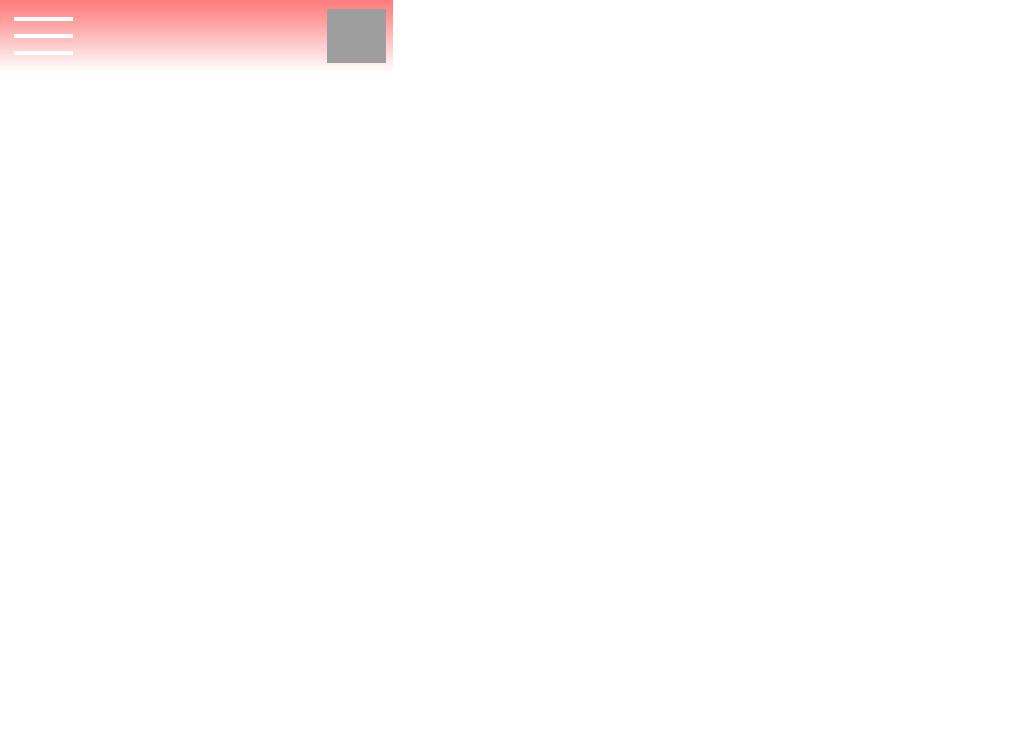
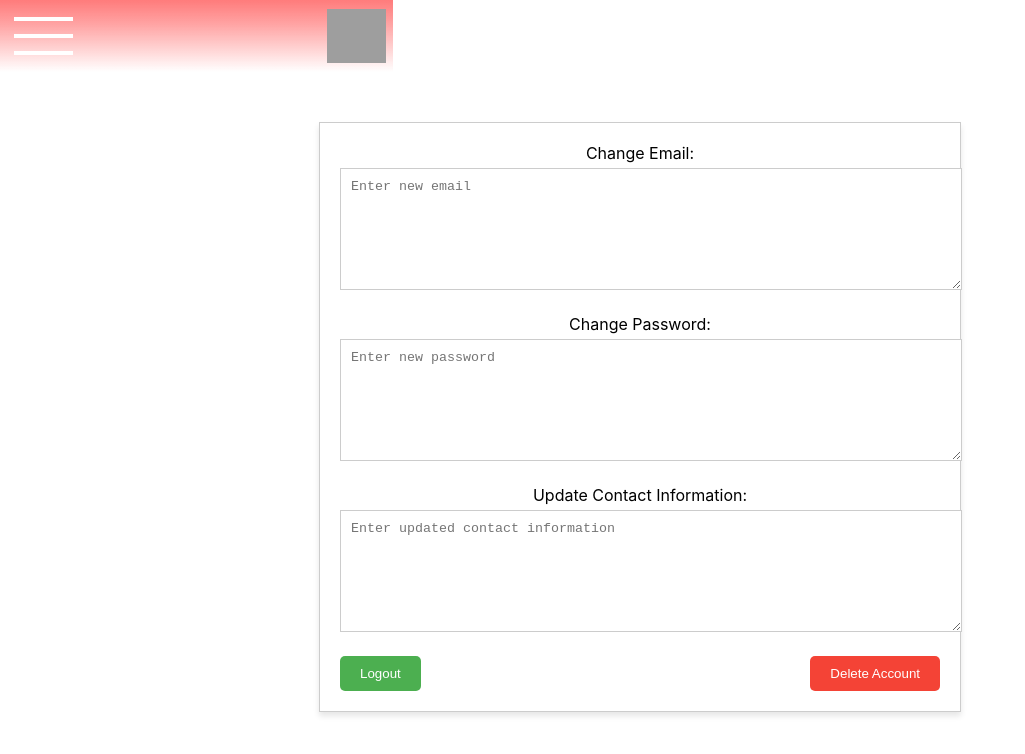
Before and after one commit to agiledev-students-fall2023/4-final-project-culinary-quest, a React (Create React App) app in the folder front-end/: page / in a window 1280 px wide. Shown: the top 754 px of the page, without its empty margins (0-1025 px from the left). Built offline with nearby package versions, Linux system fonts and the light colour scheme; grey boxes are pictures that could not be loaded.

Commit message:
demo commit

```diff
--- a/front-end/src/App.js
+++ b/front-end/src/App.js
@@ -1,5 +1,7 @@
 // App.js
 import React from 'react';
+import './App.css';
+import SettingsPage from './SettingsPage';
 //import { Link } from "react-router-dom";
 import './header_style.css';          // Import the styles
 import Header from './header';  // Import the header component
@@ -8,6 +10,7 @@ function App() {
   return (
     <div className="App">
       <Header />
+      <SettingsPage />
     </div>
   );
 }
--- /dev/null
+++ b/front-end/src/SettingsPage.css
@@ -0,0 +1,39 @@
+/* src/SettingsPage.css */
+.settings-container {
+    max-width: 600px;
+    margin: 50px auto;
+    padding: 20px;
+    border: 1px solid #ccc;
+    box-shadow: 0 4px 6px rgba(0, 0, 0, 0.1);
+}
+
+.input-box {
+    margin-bottom: 20px;
+}
+
+textarea {
+    width: 100%;
+    height: 100px;
+    padding: 10px;
+    margin-top: 5px;
+    border: 1px solid #ccc;
+    resize: vertical;
+}
+
+.button-group {
+    display: flex;
+    justify-content: space-between;
+}
+
+button {
+    padding: 10px 20px;
+    cursor: pointer;
+    border: none;
+    border-radius: 5px;
+    background-color: #4CAF50;
+    color: white;
+}
+
+button.danger {
+    background-color: #f44336;
+}
--- /dev/null
+++ b/front-end/src/SettingsPage.jsx
@@ -0,0 +1,31 @@
+// src/SettingsPage.js
+import React from 'react';
+import './SettingsPage.css';
+
+const SettingsPage = () => {
+    return (
+        <div className="settings-container">
+            <div className="input-box">
+                <label htmlFor="change-email">Change Email:</label>
+                <textarea id="change-email" placeholder="Enter new email"></textarea>
+            </div>
+
+            <div className="input-box">
+                <label htmlFor="change-password">Change Password:</label>
+                <textarea id="change-password" placeholder="Enter new password"></textarea>
+            </div>
+
+            <div className="input-box">
+                <label htmlFor="update-contact">Update Contact Information:</label>
+                <textarea id="update-contact" placeholder="Enter updated contact information"></textarea>
+            </div>
+
+            <div className="button-group">
+                <button>Logout</button>
+                <button className="danger">Delete Account</button>
+            </div>
+        </div>
+    );
+}
+
+export default SettingsPage;
```
